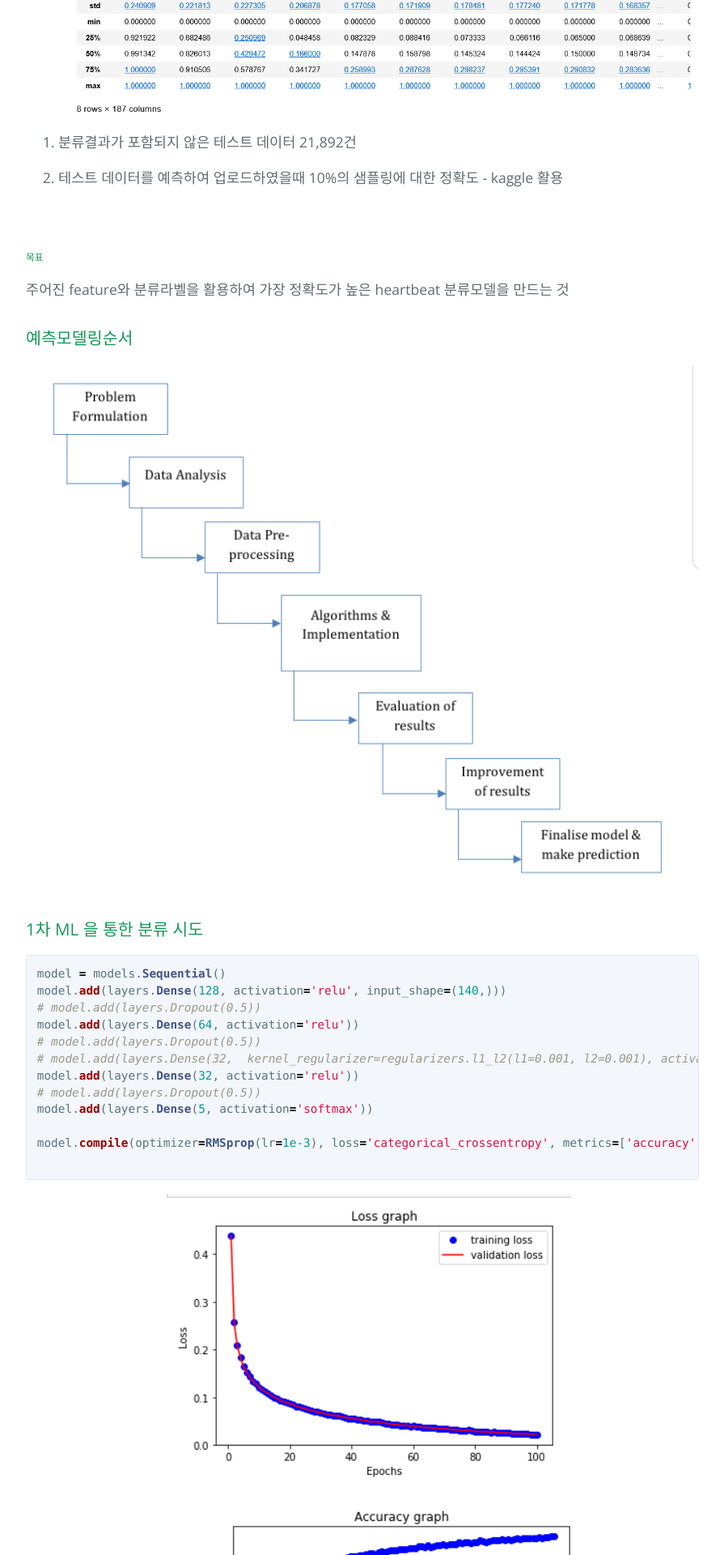
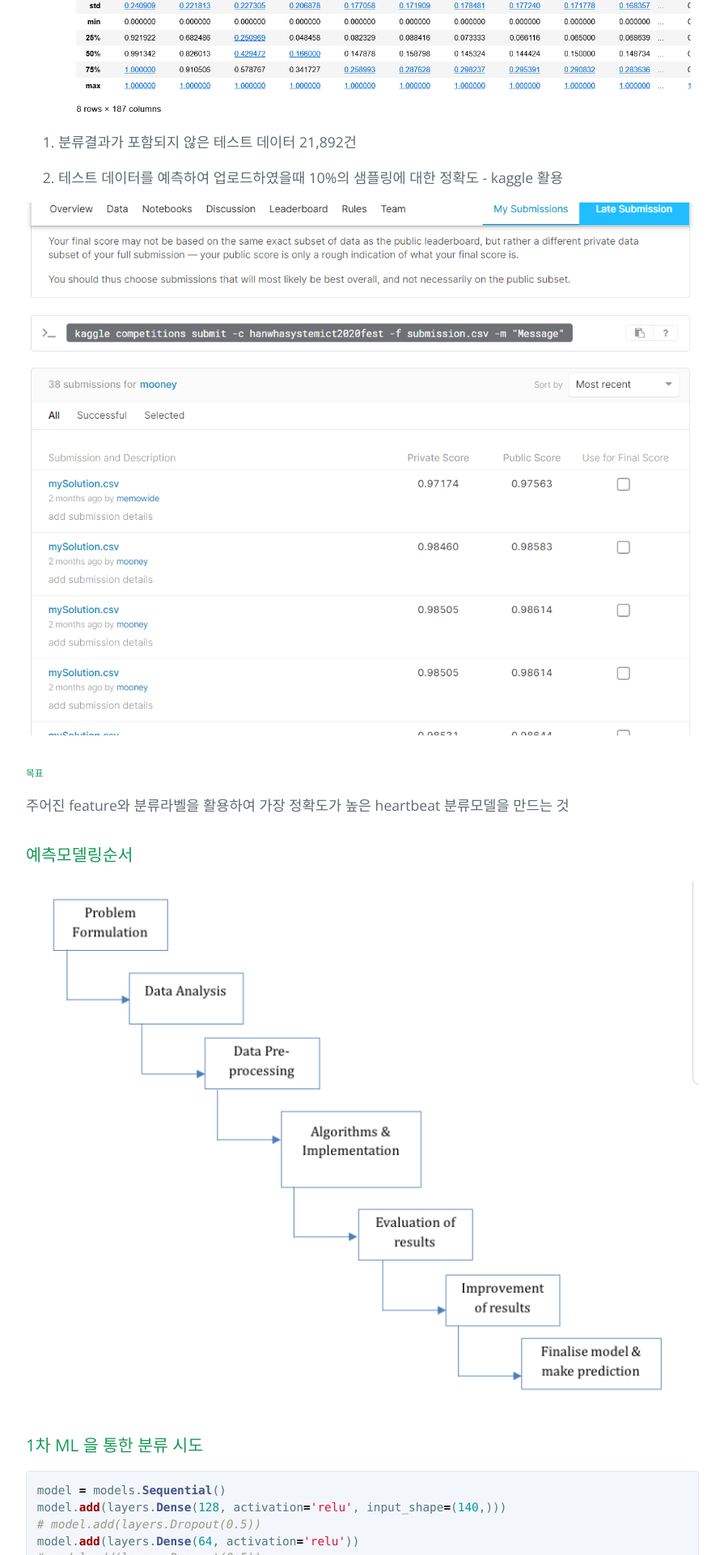
Before and after one commit to FullMooney/py_studies, a Jekyll site: the page built from heartbeat.md, in a window 1280 px wide. Shown: the part 862-2782 px from the top of the page at 81% size, without its empty margins (192-1087 px from the left). Built offline with Jekyll 4.4.1, drawn with Linux system fonts in a browser that asks for light colours.

Commit message:
Update heartbeat.md

````diff
--- a/heartbeat.md
+++ b/heartbeat.md
@@ -10,7 +10,7 @@
 1. 분류결과가 포함된 트레이닝 데이터 87,554건 - csv형식
 
 <p align="center">
-    <img src="images/heartbeat_raw.png" />
+    <img src="/images/heartbeat_raw.png" />
 </p>
 
 1. 분류결과가 포함되지 않은 테스트 데이터 21,892건
@@ -19,7 +19,7 @@
 
 
 <p align="center">
-    <img src="" />
+    <img src="/images/kaggle.png" />
 </p>
 
 ###### 목표
@@ -29,7 +29,7 @@
 
 ### 예측모델링순서
 <p align="center">
-    <img src="images/예측모델링순서.png" />
+    <img src="/images/예측모델링순서.png" />
 </p>
 
 
@@ -52,11 +52,11 @@
 ```
 
 <p align="center">
-    <img src="images/heartbeat_loss_nn.png" />
+    <img src="/images/heartbeat_loss_nn.png" />
 </p>
 
 <p align="center">
-    <img src="images/heartbeat_acc_nn.png" />
+    <img src="/images/heartbeat_acc_nn.png" />
 </p>
 
 단순한 네트워크로 구현하였음에도 97%라는 상당히 높은 정확도를 보임. (트레이닝/테스트 스플릿 20%)
@@ -134,11 +134,11 @@
 
 
 <p align="center">
-    <img src="images/heartbeat_loss_1313.png" />
+    <img src="/images/heartbeat_loss_1313.png" />
 </p>
 
 <p align="center">
-    <img src="images/heartbeat_acc_1313.png" />
+    <img src="/images/heartbeat_acc_1313.png" />
 </p>
 
 제외하였던 데이터를 포함하고 부족한 부분은 zero-padding하여 13 X 13 형태의 이미지로 데이터를 변경 (트레이닝/테스트 스플릿 20%)
@@ -275,11 +275,11 @@
 
 ## soft-vote vs hard-vote
 <p align="center">
-    <img src="images/softvote.png" />
+    <img src="/images/softvote.png" />
 </p>
 
 <p align="center">
-    <img src="images/hardvote.png" />
+    <img src="/images/hardvote.png" />
 </p>
 
 
````
